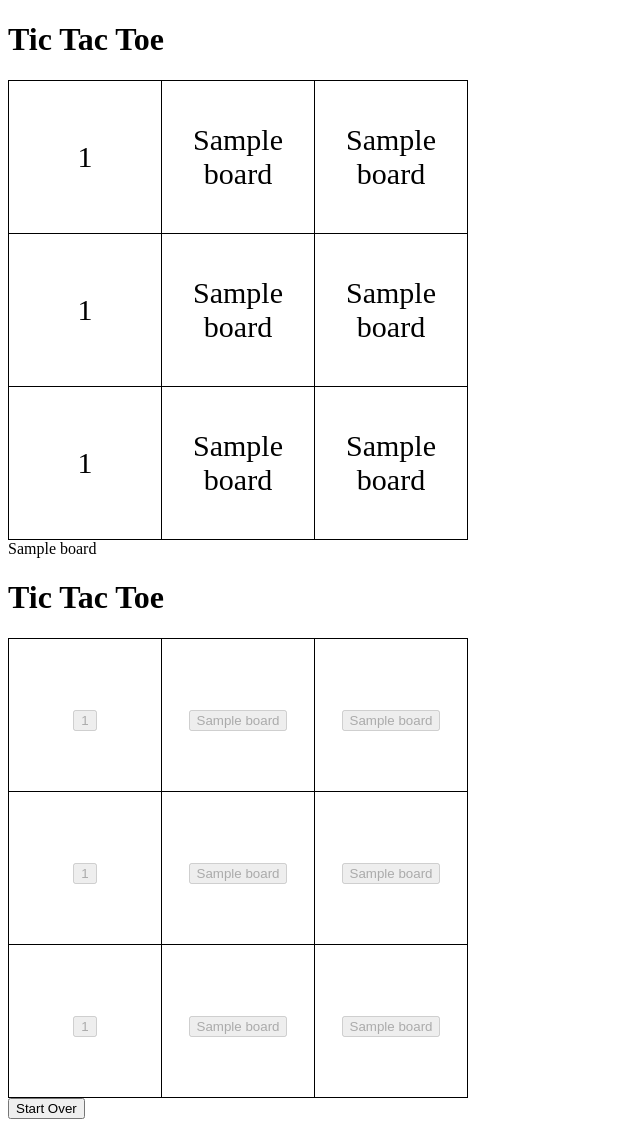
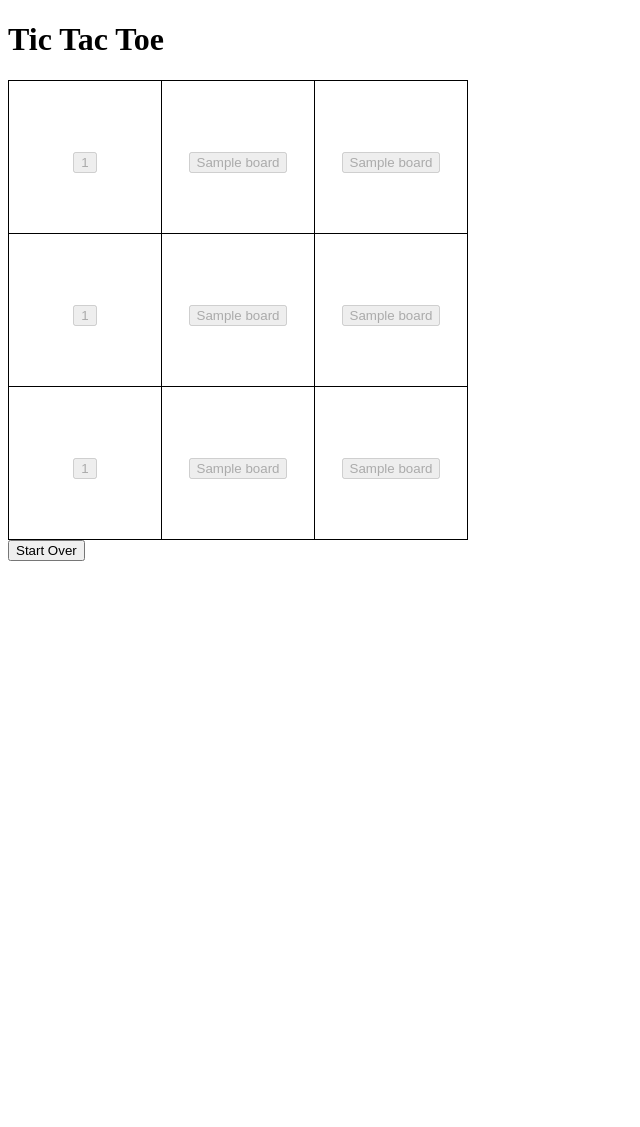
Before and after one commit to alexistli/tic-tac-toe-game, a Flask app: template src/app/templates/game.html in a window 1280 px wide. Shown: the whole page, without its empty margins (0-640 px from the left). After the commit the page ends 561 px from the top, so only its background shows below. Run offline with Flask 2, Linux system fonts and the light colour scheme; the template is opened without the code that fills it: most values are stand-ins (such as "Sample title", 1, 10 or a date in 2020); parts of the project's set-up code (start-up, migrations or seed data) failed here and were passed over.

Commit message:
Remove old grid

```diff
--- a/src/app/templates/game.html
+++ b/src/app/templates/game.html
@@ -19,25 +19,6 @@
     </style>
   </head>
   <body>
-    <h1>Tic Tac Toe</h1>
-    <table>
-      {% for i in range(3) %}
-      <tr>
-        {% for j in range(3) %}
-        <td>
-          {% if board[i][j] != "_" %} {{ board[i][j] }} {% elif turn == "O" %} _
-          {% else %}
-          <a href="{{ url_for('main.play', row=i, col=j) }}"
-            >Play {{ turn }} here.</a
-          >
-          {% endif %}
-        </td>
-        {% endfor %}
-      </tr>
-      {% endfor %}
-    </table>
-    {{ board }}
-
     <h1>Tic Tac Toe</h1>
     <h2>{{msg}}</h2>
     <form action="" method="POST">
```
